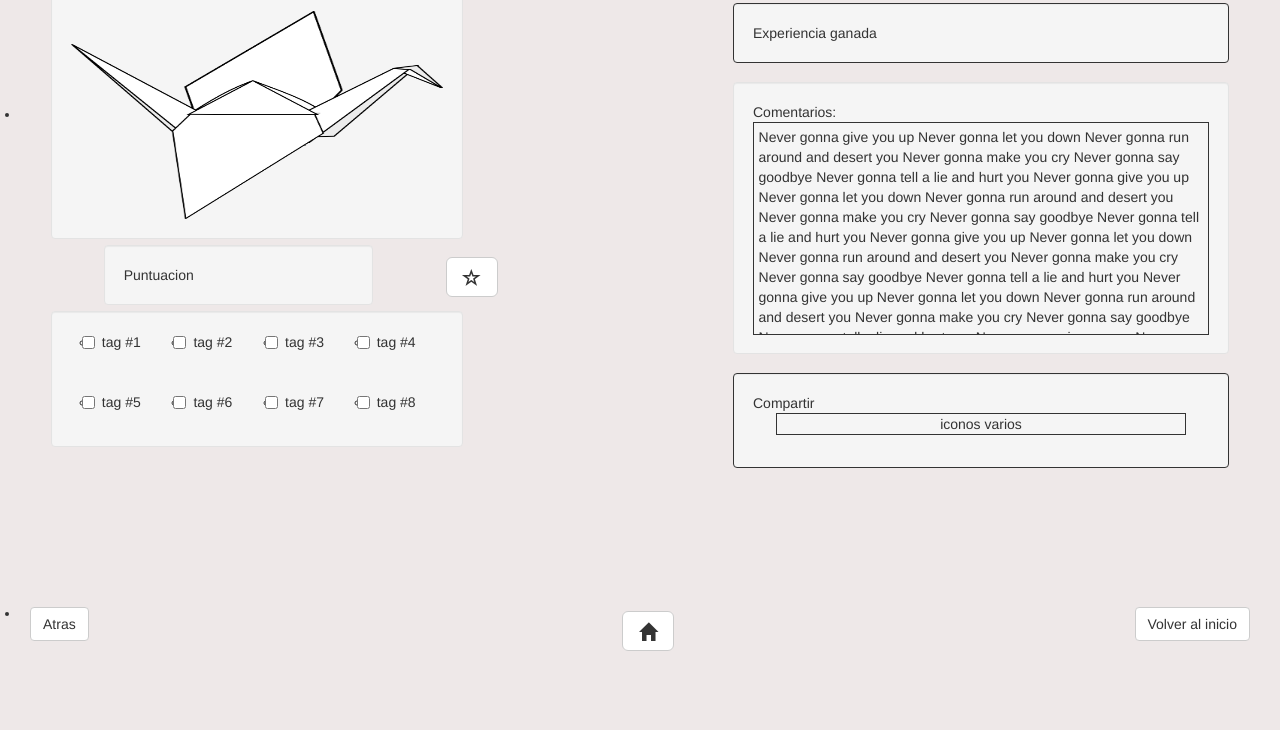
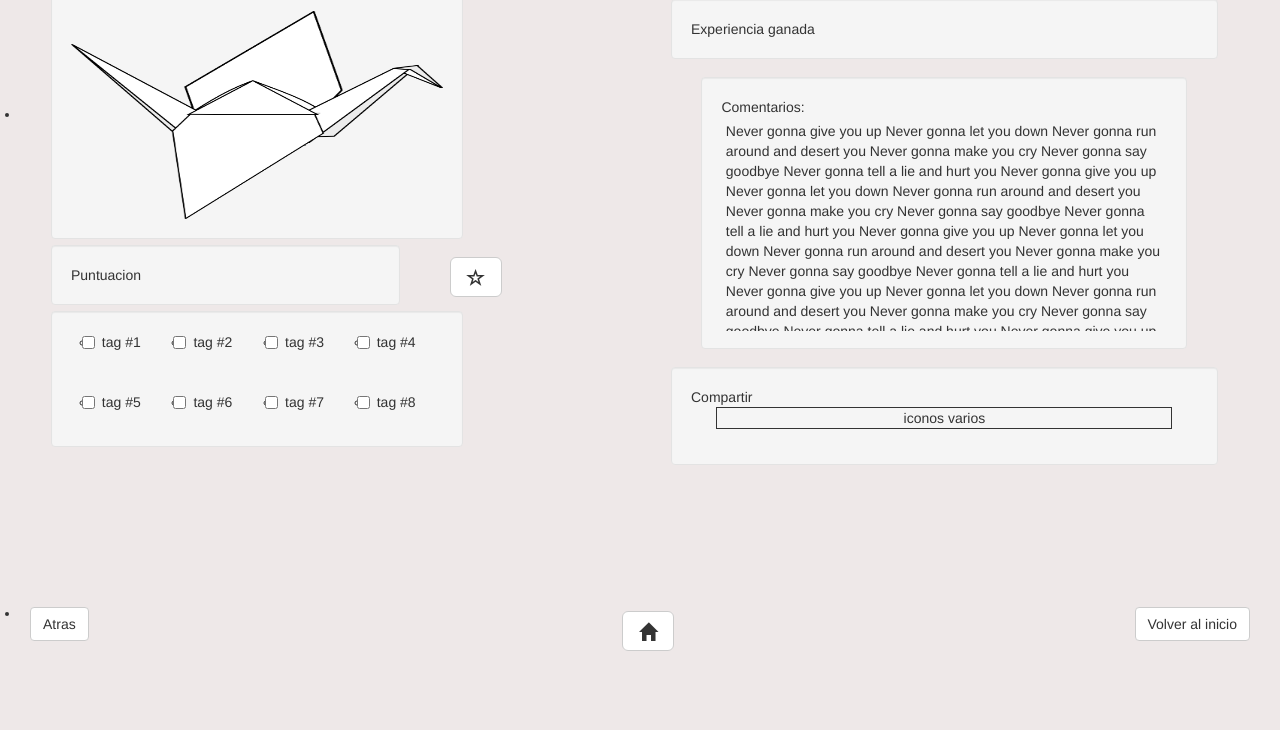
Before and after one commit to LuisMiranda132/interfaces, a plain HTML site: page finLeccion.html in a window 1280 px wide. Shown: the part 70-800 px from the top of the page. Drawn offline with Linux system fonts and the light colour scheme.

Commit message:
arreglado finLeccion.html

```diff
--- a/finLeccion.html
+++ b/finLeccion.html
@@ -50,7 +50,7 @@
       }
 
       #right {
-      width: 100%;
+      width: 98%;
       height: 89%;
       margin-left: 5%;
       }
@@ -63,8 +63,8 @@
       }
 
       #puntuacion {
-      margin: 1% 0% 1% 5%;
-      width: 70%;
+      margin: 1% 0% 1% 0%;
+      width: 75%;
       <!-- border: 1px solid; -->
       }
 
@@ -93,27 +93,27 @@
 
       #lolograste {
 
-      margin: 0% 10% 3% 10%;
+      margin: 0% 10% 3% 0%;
       }
 
       #comentario {
       width: 80%;
       height: 50%;
-      margin: 0% 10% 3% 10%;
+      margin: 0% 0% 3% 5%;
 
       }
 
       #comentario div {
       height:92%;
-      border:1px solid;
       overflow-y: scroll;
+      <!-- border:1px solid; -->
       }
 
       #compartir {
-      width: 80%;
+
       height: auto;
-      border: 1px solid;
-      margin: 0% 10% 5% 10%;
+      margin: 0% 10% 5% 0%;
+      <!-- border: 1px solid; -->
       }
 
       #compartir div{
@@ -137,10 +137,10 @@
                 <img src="images/origami_crane-1979px.png" style="width: 100%; height: 100%">
 	      </div>
 	      <div id="puntuacion">
-                <div class="well" style="width:62%;display:inline-block;margin-left:5%;margin-bottom:0%">
+                <div class="well" style="width:75%;display:inline-block;margin-left:0%;margin-bottom:0%">
 		  Puntuacion
 	        </div>
-                <button type="button" class="btn btn-default btn-lg" style="margin-left:16%">
+                <button type="button" class="btn btn-default btn-lg" style="margin-left:10%" data-loading-text='<span class="glyphicon glyphicon-star"></span>'>
                   <span class="glyphicon glyphicon-star-empty"></span>
                 </button>
               </div>
@@ -199,7 +199,7 @@
 	      <div id="lolograste">
                 <h2 style="margin-top:-8%">Lo lograste!</h2>
               </div>
-              <div class="well" id="lolograste" style="border:1px solid;">
+              <div class="well" id="lolograste" >
                 Experiencia ganada
               </div>
 	      <div id="comentario" class="well">
@@ -223,11 +223,15 @@
           <li style="width: 100%;height: 11%;">
             <button type="button" style="margin-left:10px;margin-top:4px;" class="btn btn-default pull-left">Atras</button>
             <div class="col-md-4 text-center" style="padding-left:43%">
-            <button type="button" class="btn btn-default btn-lg navbar-btn">
-              <span class="glyphicon glyphicon-home"></span>
-            </button>
+              <a href="widget.html">
+                <button type="button" class="btn btn-default btn-lg navbar-btn">
+                  <span class="glyphicon glyphicon-home"></span>
+                </button>
+              </a>
             </div>
-            <button type="button" style="margin-right:10px;margin-top:4px;" class="btn btn-default pull-right">Volver al inicio</button>
+            <a href="inicioLeccion.html">
+              <button type="button" style="margin-right:10px;margin-top:4px;" class="btn btn-default pull-right">Volver al inicio</button>
+            </a>
 	  </li>
 	</ul>
     </div>
```
Also changed, not shown: inicioLeccion.html (+0 -1 lines).
